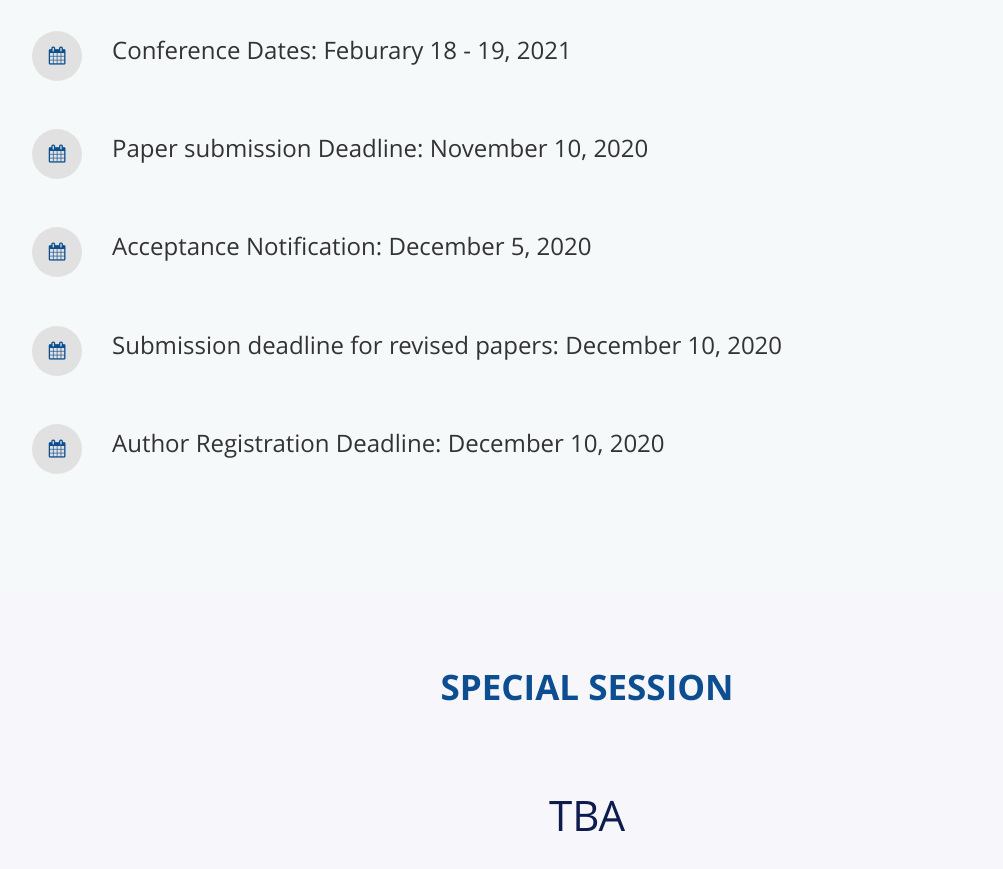
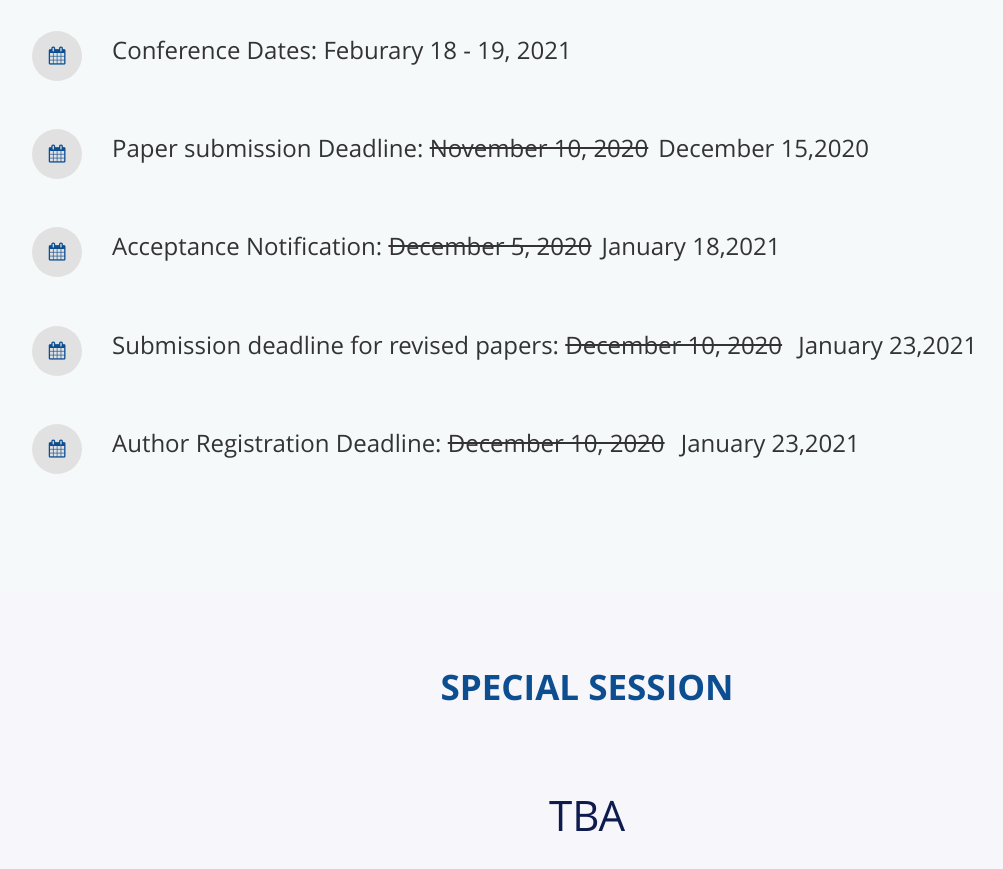
Before and after one commit to godabavinay/aiscrl.github.io, a plain HTML site: page eve.html in a window 1280 px wide. Shown: the part 4240-5109 px from the top of the page, without its empty margins (53-1056 px from the left). Drawn offline with nearby package versions, Linux system fonts and the light colour scheme.

Commit message:
updated changes

```diff
--- a/eve.html
+++ b/eve.html
@@ -366,20 +366,20 @@
 
           <li>
             <i class="fa fa-calendar" aria-hidden="true"></i>
-            <p>Paper submission Deadline: <span>November 10, 2020</span>
+            <p>Paper submission Deadline: <span style="text-decoration: line-through; margin-right: 10px;">November 10, 2020</span>December 15,2020</p>
               <!-- <span style="color: red; text-decoration: line-through">September 08, 2021</span> Closed</p> -->
           </li>
           <li>
             <i class="fa fa-calendar" aria-hidden="true"></i>
-            <p>Acceptance Notification: December 5, 2020 </p>
+            <p>Acceptance Notification: <span style="text-decoration: line-through; margin-right: 10px;">December 5, 2020</span>January 18,2021</p>
           </li>
           <li>
             <i class="fa fa-calendar" aria-hidden="true"></i>
-            <p>Submission deadline for revised papers: December 10, 2020</p>
+            <p>Submission deadline for revised papers: <span style="text-decoration: line-through; margin-right: 10px;">December 10, 2020</span> January 23,2021</p>
           </li>
           <li>
             <i class="fa fa-calendar" aria-hidden="true"></i>
-            <p>Author Registration Deadline: December 10, 2020</p>
+            <p>Author Registration Deadline: <span style="text-decoration: line-through; margin-right: 10px;">December 10, 2020</span> January 23,2021</p>
           </li>
         </ul>
       </div>
```
Also changed, not shown: ICMISC2021.html (+2 -2 lines).
